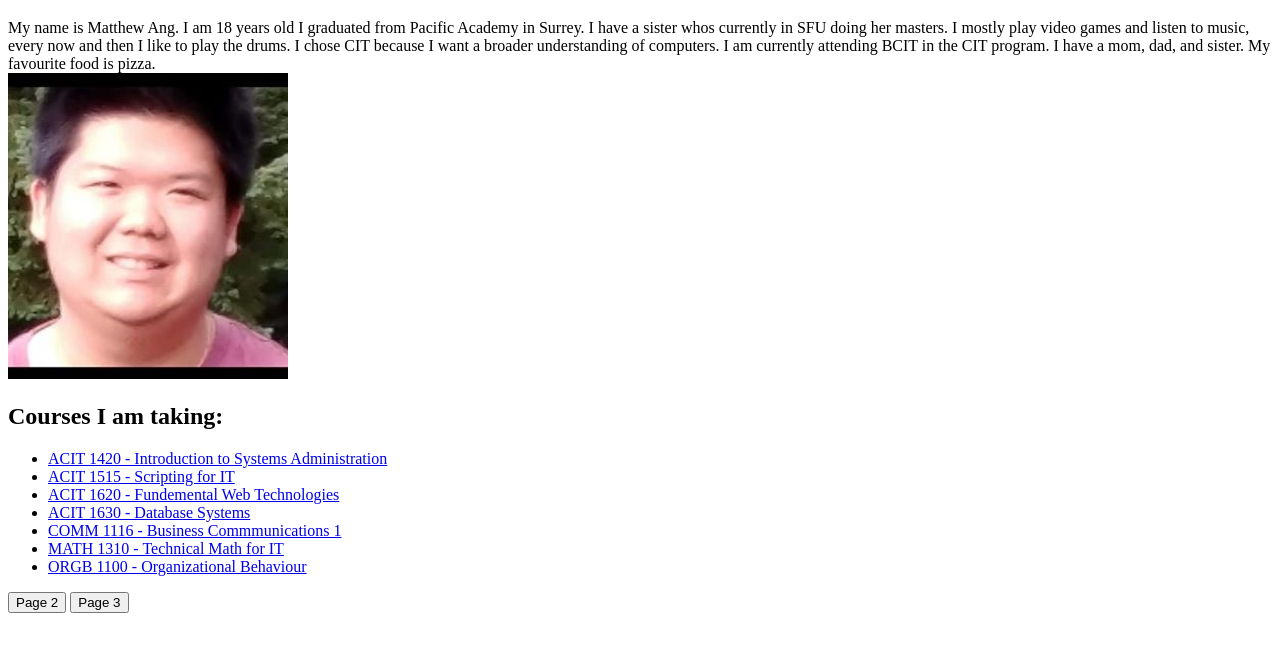
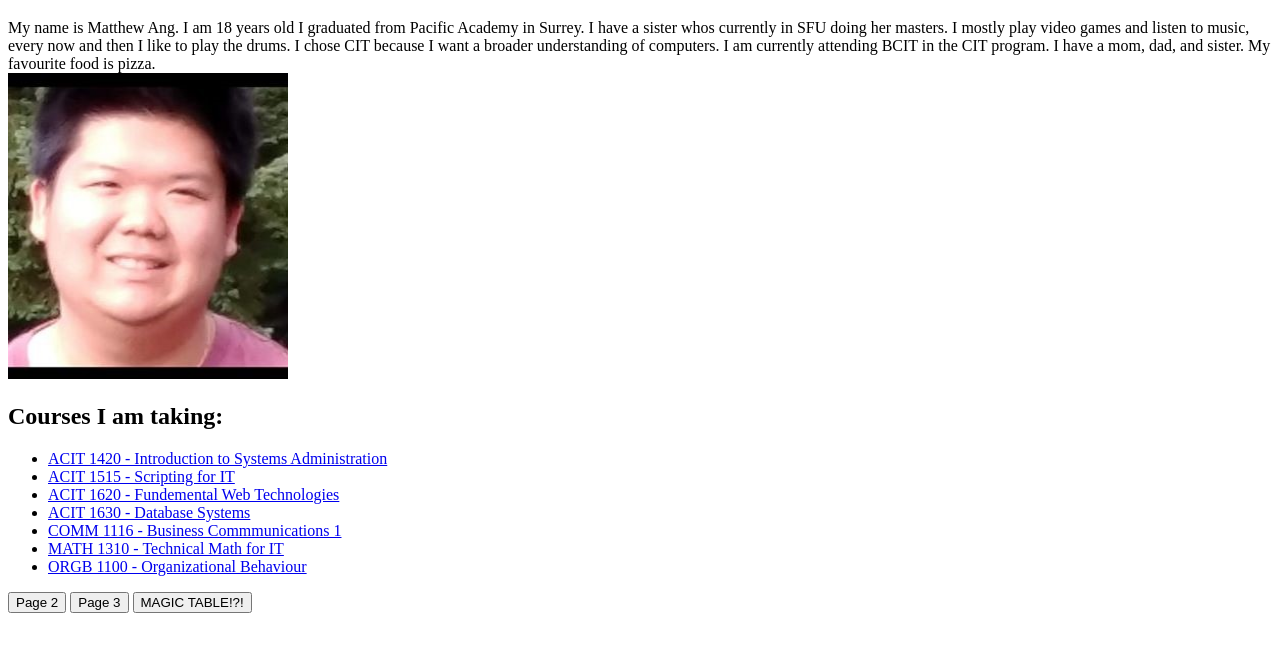
Before and after one commit to mattjohnang/Lab, a plain HTML site: page index.html in a window 1280 px wide. Shown: the part 61-712 px from the top of the page. Drawn offline with Linux system fonts and the light colour scheme.

Commit message:
Update index.html

```diff
--- a/index.html
+++ b/index.html
@@ -25,6 +25,7 @@
        </ul>
        <a href = "resume.html"><input type = "button" value = "Page 2" ></a>
        <a href = "card.html"><input type = "button" value = "Page 3"></a>
+       <a href = "table.html"><input type = "button" value = "MAGIC TABLE!?!"></a>
     </p>
 
 </html>
```
